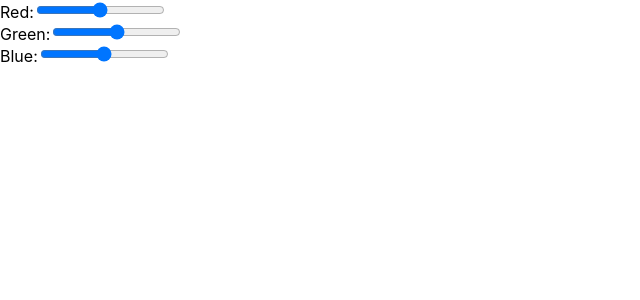
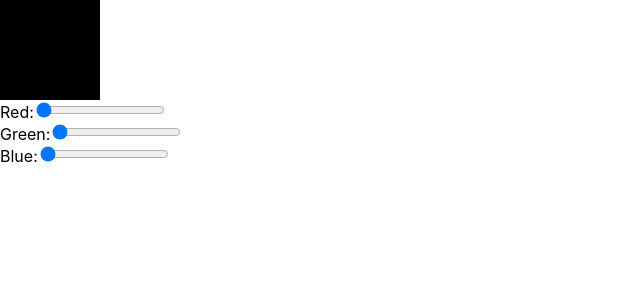
Before and after one commit to morgandonze/kickoff-color-picker, a Next.js app in the folder client/: page / in a window 1280 px wide. Shown: the top 300 px of the page, without its empty margins (0-640 px from the left). Built offline with nearby package versions, Linux system fonts and the light colour scheme.

Commit message:
Display selected color

```diff
--- a/client/components/color-picker/index.js
+++ b/client/components/color-picker/index.js
@@ -1,29 +1,52 @@
+import { useState, useEffect } from "react";
+
 const ChannelSlider = (props) => {
-  const { color, onChange } = props;
-  console.log(color)
+  const { color, onChange, value } = props;
 
   return (
     <div>
       <label>
         {color}:
-        <input name={color} type="range" onChange={onChange} />
+        <input
+          name={color}
+          type="range"
+          onChange={onChange}
+          min={0}
+          max={255}
+          value={value}
+        />
       </label>
-
     </div>
   );
 };
 
 const ColorPicker = () => {
-  const colorChangeHandler = (color) => (event) => {
-    console.log(color, event.nativeEvent)
-  }
+  const [red, setRed] = useState(0);
+  const [green, setGreen] = useState(0);
+  const [blue, setBlue] = useState(0);
+
+  const colorChangeHandler = (setter) => (event) => {
+    const value = event.nativeEvent.target.value;
+    setter(parseInt(value));
+  };
+
+  const redHex = red.toString(16).padStart(2, '0')
+  const greenHex = green.toString(16).padStart(2, '0')
+  const blueHex = blue.toString(16).padStart(2, '0')
+  const hexColor = `#${redHex}${greenHex}${blueHex}`
+
+  console.log(hexColor)
 
   return (
     <div>
-      <div></div>
-      <ChannelSlider color="Red" onChange={colorChangeHandler("red")}/>
-      <ChannelSlider color="Green" onChange={colorChangeHandler("green")}/>
-      <ChannelSlider color="Blue" onChange={colorChangeHandler("blue")}/>
+      <div style={{
+          height: 100,
+          width: 100,
+          backgroundColor: hexColor
+      }} />
+      <ChannelSlider color="Red" onChange={colorChangeHandler(setRed)} value={red} />
+      <ChannelSlider color="Green" onChange={colorChangeHandler(setGreen)} value={green} />
+      <ChannelSlider color="Blue" onChange={colorChangeHandler(setBlue)} value={blue} />
     </div>
   );
 };
```
